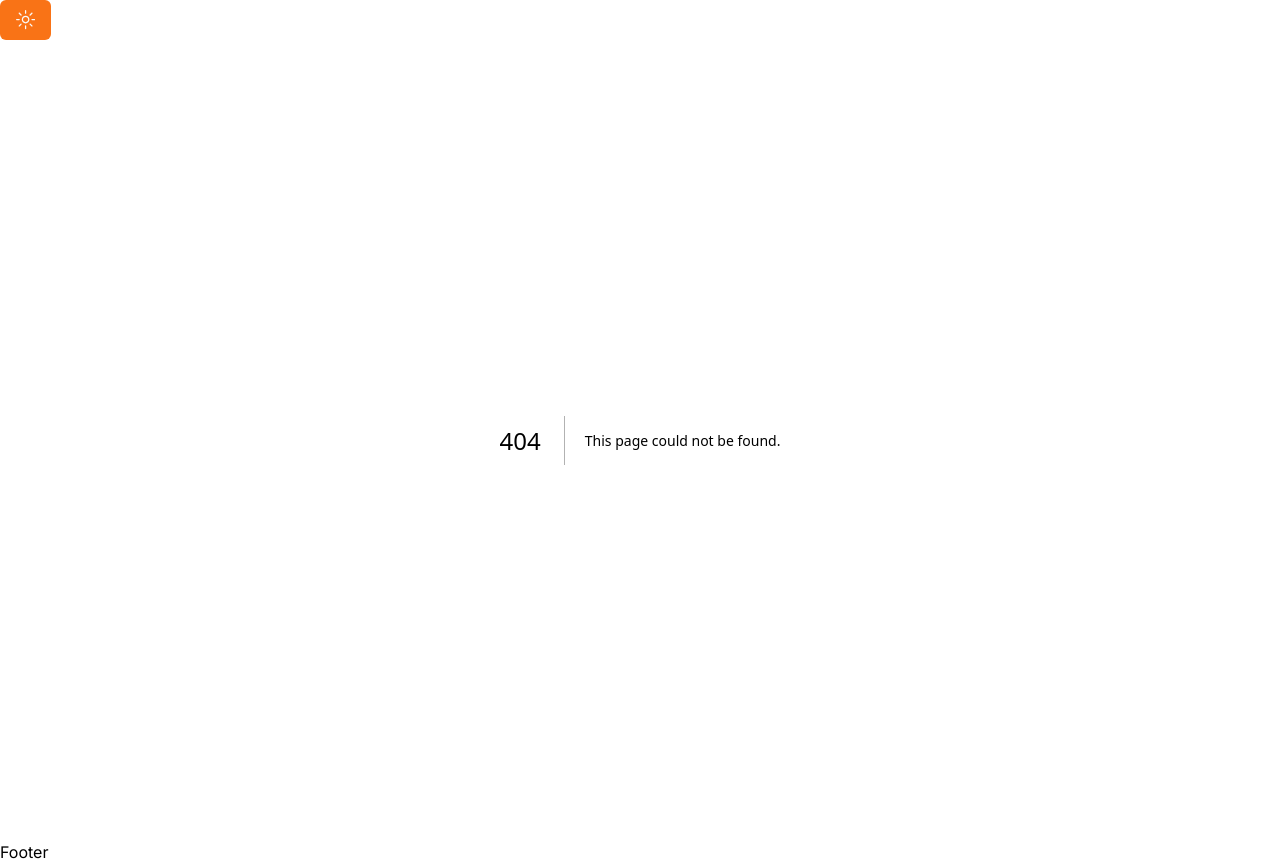
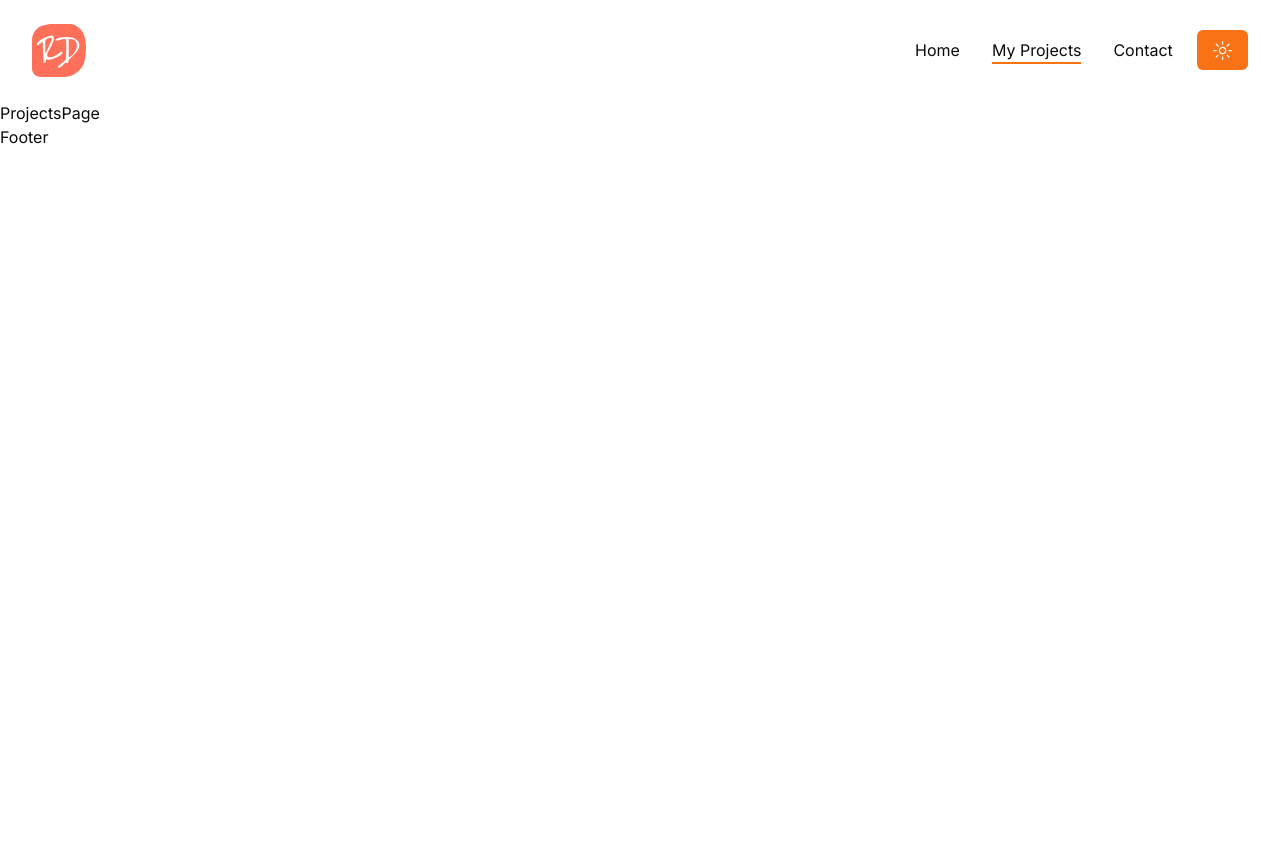
Before and after one commit to MalyanaSkyrim/portfolio, a Next.js app: page /projects in a window 1280 px wide. Before the commit this address had no page. After the commit the page ends 800 px from the top, so only its background shows below. Built offline with nearby package versions, Linux system fonts and the light colour scheme.

Commit message:
add header and navigation

```diff
--- /dev/null
+++ b/app/contact/page.jsx
@@ -0,0 +1,7 @@
+import React from "react";
+
+const ContactPage = () => {
+  return <div>ContactPage</div>;
+};
+
+export default ContactPage;
--- /dev/null
+++ b/app/projects/page.jsx
@@ -0,0 +1,7 @@
+import React from "react";
+
+const ProjectsPage = () => {
+  return <div>ProjectsPage</div>;
+};
+
+export default ProjectsPage;
--- /dev/null
+++ b/app/template.jsx
@@ -0,0 +1,38 @@
+"use client";
+import React from "react";
+
+import { motion } from "framer-motion";
+import useScrollProgress from "@/hooks/useScrollProgress";
+
+const variants = {
+  hidden: { opacity: 0 },
+  enter: { opacity: 1 },
+};
+
+const Template = ({ children }) => {
+  const progress = useScrollProgress();
+  return (
+    <>
+      <motion.main
+        variants={variants}
+        initial="hidden"
+        animate="enter"
+        transition={{
+          type: "linear",
+          delay: 0.2,
+          duration: 0.4,
+        }}
+      >
+        {children}
+      </motion.main>
+      <span
+        style={{
+          transform: `translateY(${progress - 100}%)`,
+        }}
+        className="fixed z-50 bg-primary w-1 top-0 right-0 bottom-0 transition-all duration-700"
+      ></span>
+    </>
+  );
+};
+
+export default Template;
--- a/components/Header.jsx
+++ b/components/Header.jsx
@@ -1,10 +1,49 @@
-import React from "react";
+"use client";
+import React, { useState, useEffect } from "react";
 import ThemeToggler from "./ThemeToggler";
+import Nav from "./Nav";
+import Logo from "./Logo";
+import MobileNav from "./MobileNav";
+import { usePathname } from "next/navigation";
 
 const Header = () => {
+  const [header, setHeader] = useState(false);
+  const pathname = usePathname();
+
+  useEffect(() => {
+    const scrollPos = window.addEventListener("scroll", () => {
+      setHeader(window.scrollY > 50);
+    });
+
+    return () => {
+      window.removeEventListener("scroll", scrollPos);
+    };
+  });
+
   return (
-    <header>
-      <ThemeToggler />
+    <header
+      className={`${
+        header
+          ? "py-4 bg-white shadow-lg dark:bg-accent"
+          : "py-6 dark:bg-transparent"
+      } sticky top-0 z-30 transition-all ${pathname === "/" && "bg-[#fef9f5]"}`}
+    >
+      <div className="container mx-auto">
+        <div className="flex justify-between items-center">
+          <Logo />
+          <div className="flex items-center gap-x-6">
+            <Nav
+              containerClassName="hidden md:flex gap-x-8 items-center"
+              linkClassName="relative hover:text-primary transition-all"
+              underlineClassName="absolute left-0 top-full h-[2px] bg-primary w-full"
+            />
+            <ThemeToggler />
+            <div className="md:hidden">
+              <MobileNav />
+            </div>
+          </div>
+        </div>
+      </div>
     </header>
   );
 };
--- /dev/null
+++ b/components/Logo.jsx
@@ -0,0 +1,13 @@
+import Image from "next/image";
+import Link from "next/link";
+import React from "react";
+
+const Logo = () => {
+  return (
+    <Link href="/">
+      <Image src="/logo.svg" alt="logo" width={54} height={54} />
+    </Link>
+  );
+};
+
+export default Logo;
--- /dev/null
+++ b/components/MobileNav.jsx
@@ -0,0 +1,7 @@
+import React from "react";
+
+const MobileNav = () => {
+  return <div>MobileNav</div>;
+};
+
+export default MobileNav;
--- /dev/null
+++ b/components/Nav.jsx
@@ -0,0 +1,51 @@
+import Link from "next/link";
+import { usePathname } from "next/navigation";
+import React from "react";
+import { motion } from "framer-motion";
+
+const links = [
+  {
+    path: "/",
+    name: "home",
+  },
+  {
+    path: "/projects",
+    name: "my projects",
+  },
+  {
+    path: "/contact",
+    name: "contact",
+  },
+];
+
+const Nav = ({ containerClassName, linkClassName, underlineClassName }) => {
+  const path = usePathname();
+  return (
+    <nav className={`${containerClassName}`}>
+      {links.map((link, index) => {
+        return (
+          <Link
+            key={link.path}
+            href={link.path}
+            className={`capitalize ${linkClassName}`}
+          >
+            {link.path === path && (
+              <motion.span
+                initial={{ y: "-100%" }}
+                animate={{
+                  y: 0,
+                }}
+                transition={{ type: "tween" }}
+                layoutId="underline"
+                className={underlineClassName}
+              />
+            )}
+            {link.name}
+          </Link>
+        );
+      })}
+    </nav>
+  );
+};
+
+export default Nav;
--- a/hooks/useScrollProgress.js
+++ b/hooks/useScrollProgress.js
@@ -0,0 +1,22 @@
+import { useEffect, useState } from "react";
+
+const useScrollProgress = () => {
+  const [progress, setProgress] = useState(0);
+  useEffect(() => {
+    const updateScrollProgress = () => {
+      const currentProgress = window.scrollY;
+      const scrollHeight = document.body.scrollHeight - window.innerHeight;
+      if (scrollHeight) {
+        setProgress(Number((currentProgress / scrollHeight).toFixed(2)) * 100);
+      }
+    };
+    window.addEventListener("scroll", updateScrollProgress);
+    return () => {
+      window.removeEventListener("scroll", updateScrollProgress);
+    };
+  }, []);
+
+  return progress;
+};
+
+export default useScrollProgress;
--- a/package.json
+++ b/package.json
@@ -32,7 +32,10 @@
     "zod": "^3.23.8"
   },
   "devDependencies": {
+    "@types/node": "22.3.0",
+    "@types/react": "18.3.3",
     "postcss": "^8",
-    "tailwindcss": "^3.4.1"
+    "tailwindcss": "^3.4.1",
+    "typescript": "5.5.4"
   }
 }
```
Also changed, not shown: tsconfig.json (added, +34 -0 lines), 1 other file (tests, documents, lock files or other folders).
